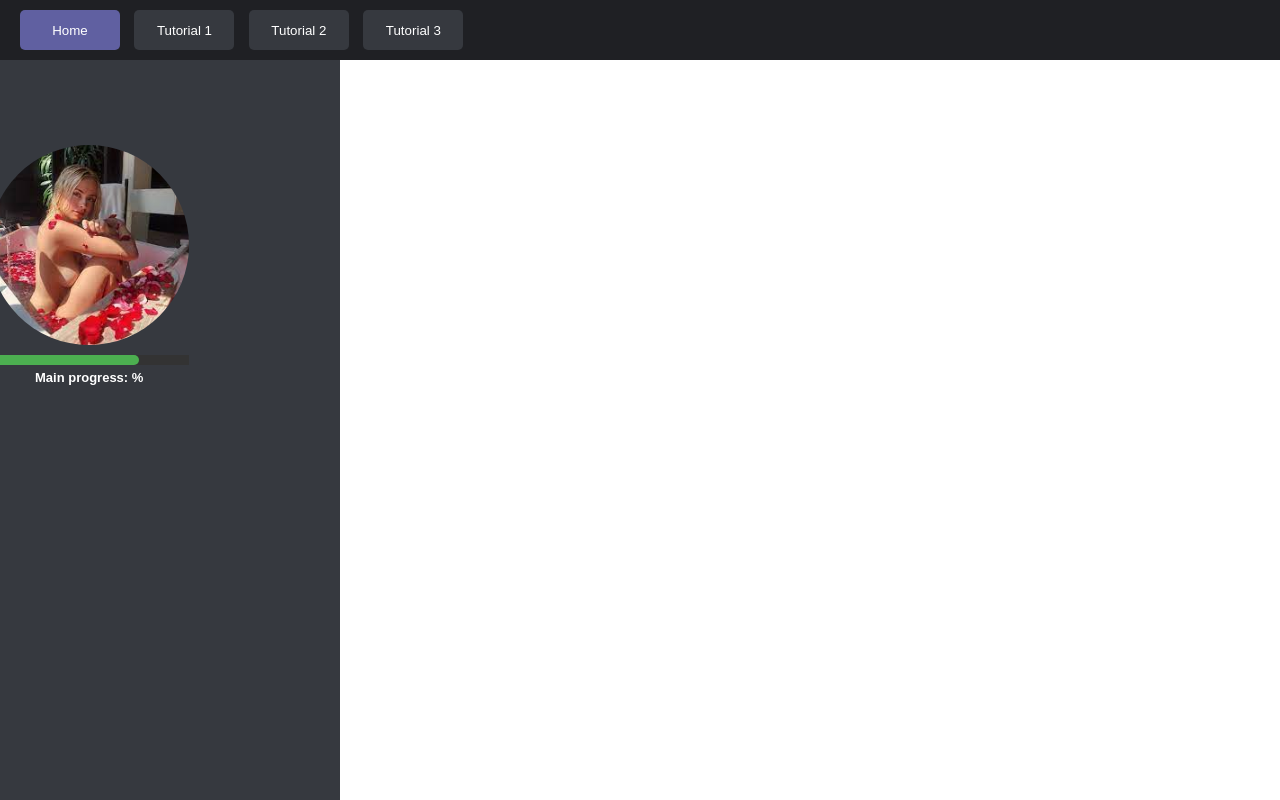
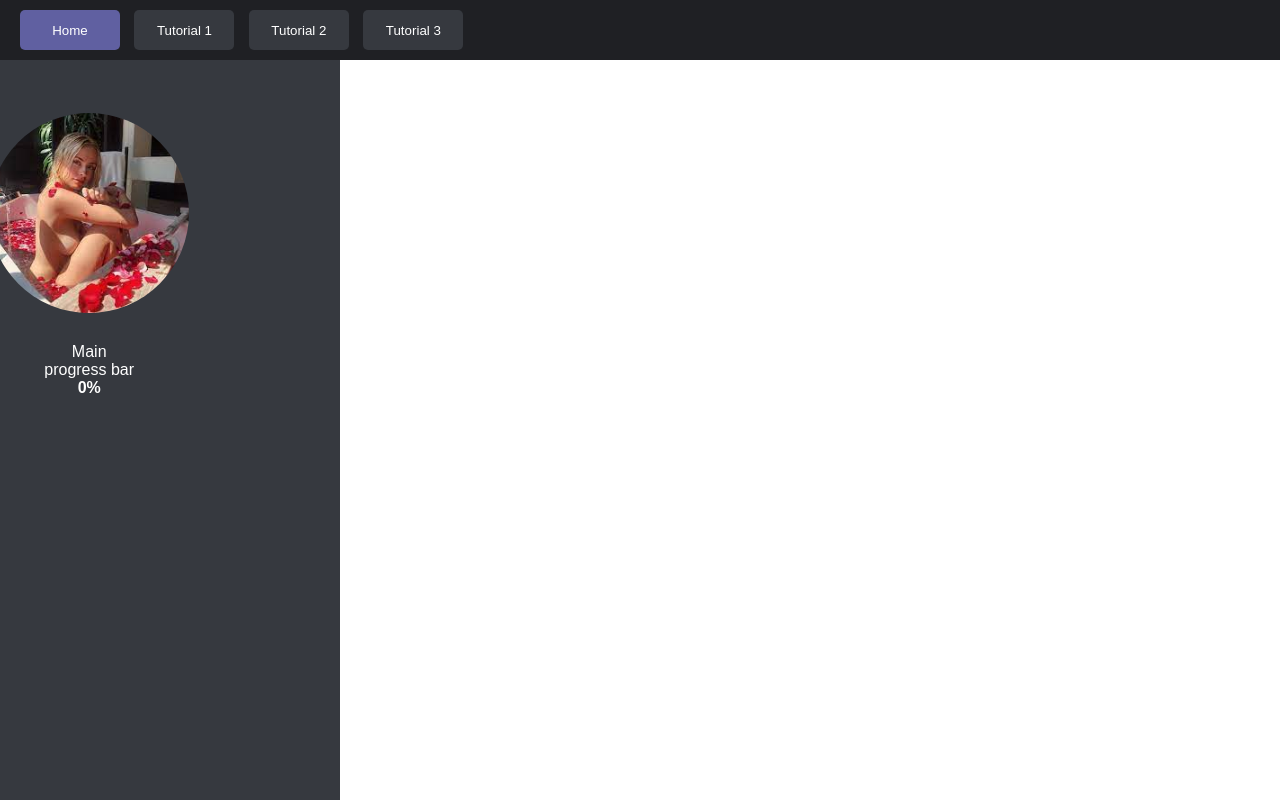
Before and after one commit to VocoPoco/PR_MASTERITE, a Django app: template tutorials/templates/homePage.html in a window 1280 px wide. Run offline with Django 4.2, Linux system fonts and the light colour scheme; the template is opened without the code that fills it, so the values that code supplies are empty.

Commit message:
did nothing

```diff
--- a/tutorials/templates/homePage.html
+++ b/tutorials/templates/homePage.html
@@ -148,7 +148,7 @@
 			margin-bottom: 10px;
 			text-decoration: none;
 		}
-		#progress-bar-container {
+		/*#progress-bar-container {
   position: relative;
   width: 100%;
   height: 10px;
@@ -164,7 +164,28 @@
   width: 50%;
   height: 100%;
   background-color: #4CAF50;
+}*/
+.progress-container {
+  width: 50%;
+  margin: auto;
+  text-align: center;
 }
+
+.progress-bar {
+  height: 20px;
+  background-color: #4caf50;
+  width: 0%;
+  border-radius: 5px;
+}
+
+.progress-text {
+  margin-top: 10px;
+}
+
+#myProgressText {
+  font-weight: bold;
+}
+
 
 	</style>
 </head>
@@ -187,10 +208,15 @@
 				<img src="images/download.jpg" alt="">
 					<div class="overlay"></div>
 			</div>
-			<div id="progress-bar-container" style="text-align: center;">
-				<h2 style="font-size: small;position: relative; top: 15px;">Main progress: %</h2>
+			<!--<div id="progress-bar-container" style="text-align: center;">
+				<h2 style="font-size: small;position: relative; top: 15px;">Main progress: progress %</h2>
 				<div id="progress-bar" ></div>
-			</div>
+			</div>-->
+			<div class="progress-container">
+  <div class="progress-bar" id="myProgressBar"></div>
+  <div class="progress-text">Main progress bar <span id="myProgressText">0%</span></div>
+</div>
+
 		</div>
 		<div id="info">
 			<h2>Info</h2>
@@ -211,10 +237,38 @@
 
 	<div id="right-side">
 	</div>
+	<!--
 <script>
 	const progressBar = document.getElementById('progress-bar');
 	const progress = 75;
 	progressBar.style.width = `${progress}%`;
-	</script>
+	console.log(progress,"%");
+	</script>-->
+<script>
+	// Get the progress bar element
+const progressBar = document.getElementById("myProgressBar");
+// Get the progress text element
+const progressText = document.getElementById("myProgressText");
+
+// Set the initial progress to 0%
+let progress = 0;
+
+// Update the progress bar and progress text
+function updateProgress() {
+	progress = 50;
+//	while (progress <=99)
+ if("tutorial1.html" == progressFinished) progress =+ 33.3;
+ if("tutorial2.html" == progressFinished) progress =+ 33.3;
+ if("tutorial3.html" == progressFinished) progress =+ 33.3;
+ pass;
+  progressBar.style.width = progress + "%";
+  // Update the text of the progress text element
+  progressText.innerHTML = progress + "%";
+
+}
+
+// Call the updateProgress function every second
+setInterval(updateProgress, 1000);
+</script>
 </body>
 </html>
```
